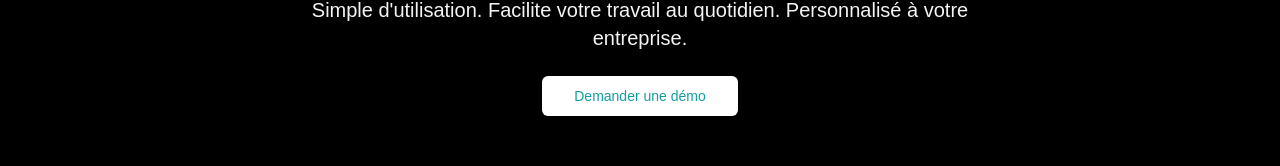
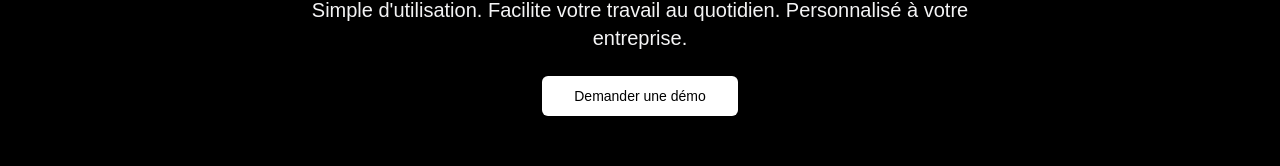
Before and after one commit to MaximeDde/autoscript-lp, a Next.js app: page / in a window 1280 px wide. Shown: the part 437-603 px from the top of the page. Built offline with nearby package versions, Linux system fonts and the light colour scheme.

Commit message:
On met au noir

```diff
--- a/components/landing-page.tsx
+++ b/components/landing-page.tsx
@@ -85,7 +85,7 @@ export function LandingPage() {
                   href="https://calendly.com/contact-autoscript/decouverte-d-autoscript"
                   target="_blank"
                   rel="noopener noreferrer"
-                  className="bg-white text-[#149ea4] hover:bg-gray-100 transition-colors duration-300"
+                  className="bg-white text-black hover:bg-gray-100 transition-colors duration-300"
                 >
                   Demander une démo
                 </Button>
@@ -508,7 +508,7 @@ export function LandingPage() {
             href="https://calendly.com/contact-autoscript/decouverte-d-autoscript"
             target="_blank"
             rel="noopener noreferrer"
-            className="bg-[#149ea4] text-white hover:bg-[#1ac7ce] transition-colors duration-300"
+            className="bg-black text-white hover:bg-[#1ac7ce] transition-colors duration-300"
           >
             Demander une démo
           </Button>
@@ -520,7 +520,7 @@ export function LandingPage() {
         <section
           id="contact"
           className="w-full py-12 md:py-24 lg:py-32"
-          style={{ backgroundColor: '#149ea4' }}
+          style={{ backgroundColor: 'black' }}
         >
           <div className="container mx-auto px-4 md:px-6">
             <div className="flex flex-col items-center space-y-4 text-center">
```
